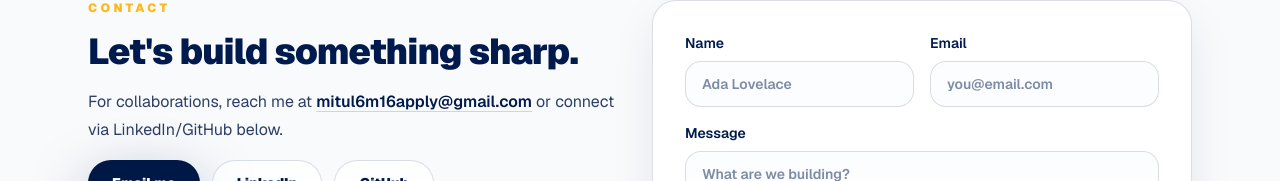
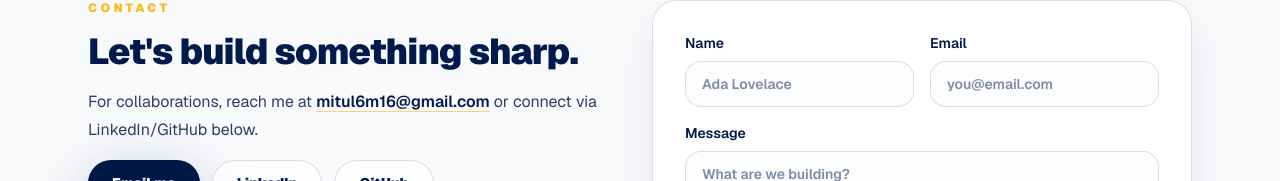
Before and after one commit to Mitul-Marimuthu/Portfolio, a Next.js app: page / in a window 1280 px wide. Shown: the part 4589-4770 px from the top of the page. Built offline with nearby package versions, Linux system fonts and the light colour scheme.

Commit message:
switched email

```diff
--- a/app/page.tsx
+++ b/app/page.tsx
@@ -378,9 +378,9 @@ export default function Home() {
                 For collaborations, reach me at{" "}
                 <a
                   className="font-semibold text-foreground underline decoration-gold/60 underline-offset-4 hover:decoration-gold"
-                  href="mailto:mitul6m16apply@gmail.com"
+                  href="mailto:mitul6m16@gmail.com"
                 >
-                  mitul6m16apply@gmail.com
+                  mitul6m16@gmail.com
                 </a>{" "}
                 or connect via LinkedIn/GitHub below.
               </p>
@@ -388,7 +388,7 @@ export default function Home() {
               <div className="flex flex-col gap-3 sm:flex-row">
                 <a
                   className="inline-flex items-center justify-center rounded-full bg-fill-navy px-6 py-3 text-sm font-black text-white shadow-[0_22px_60px_rgba(0,24,69,0.35)] transition hover:brightness-110"
-                  href="mailto:mitul6m16apply@gmail.com"
+                  href="mailto:mitul6m16@gmail.com"
                 >
                   Email me
                 </a>
--- a/components/contact-form.tsx
+++ b/components/contact-form.tsx
@@ -12,7 +12,7 @@ export function ContactForm() {
     e.preventDefault();
     const subject = encodeURIComponent(`Portfolio contact from ${name}`);
     const body = encodeURIComponent(`From: ${name} (${email})\n\n${message}`);
-    window.open(`mailto:mitul6m16apply@gmail.com?subject=${subject}&body=${body}`);
+    window.open(`mailto:mitul6m16@gmail.com?subject=${subject}&body=${body}`);
     setSent(true);
   }
 
```
